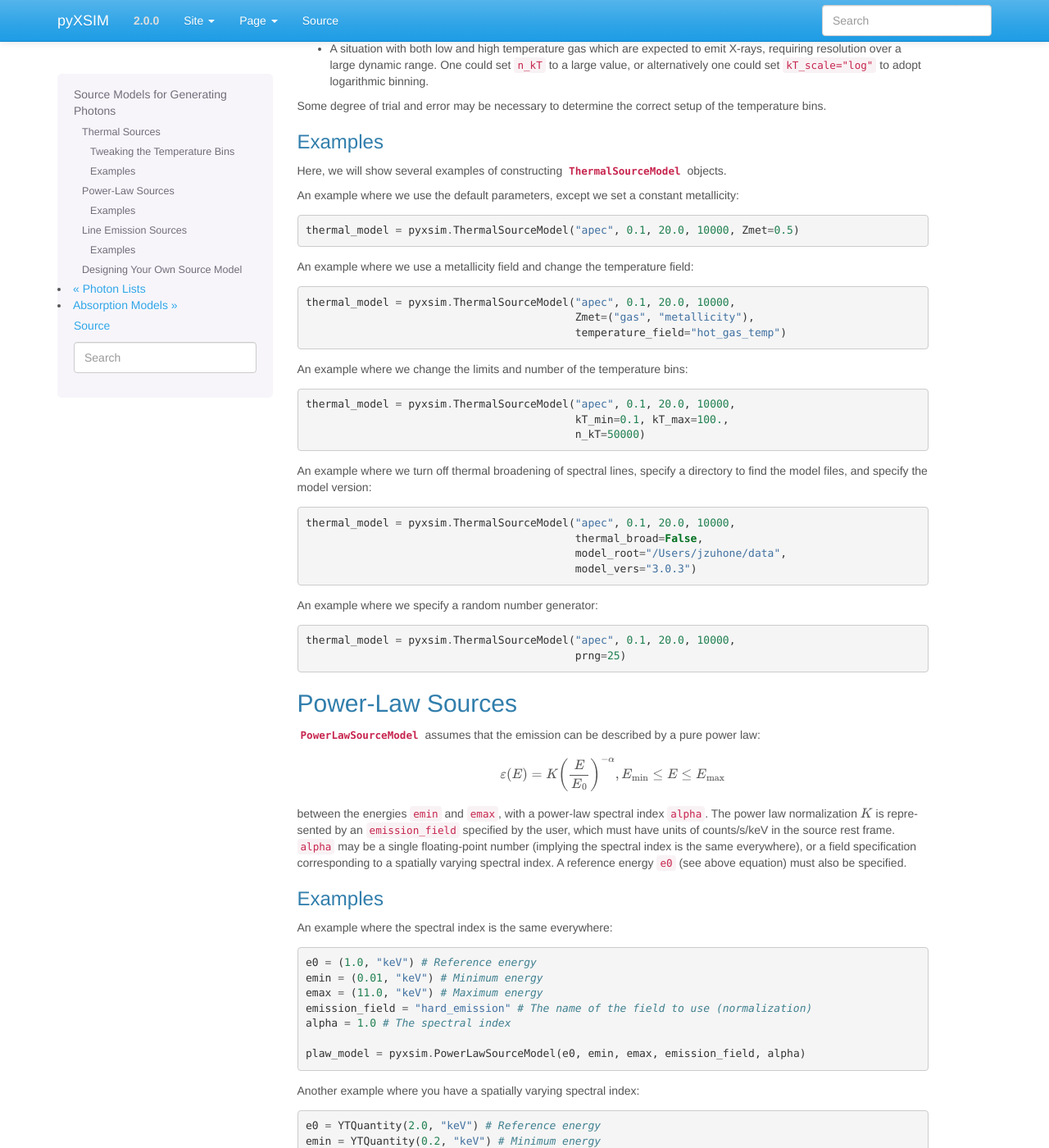
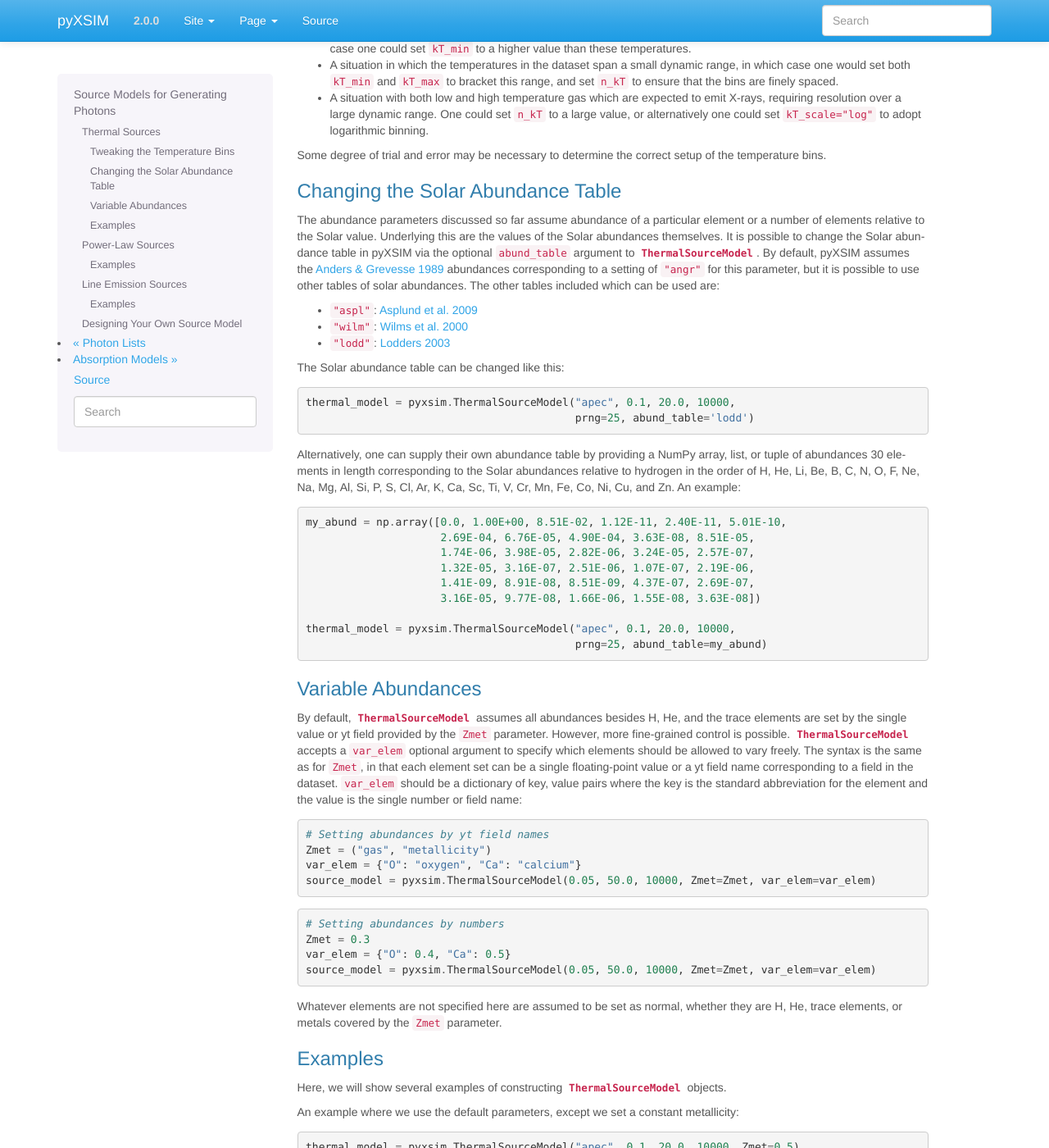
Before and after one commit to jzuhone/pyxsim, a Sphinx documentation site: the page built from doc/source/source_models.rst, in a window 1280 px wide and 1400 px high, scrolled down 1397 px. Shown: the whole window at 82% size. Built offline with Sphinx 7.4.7, drawn with Linux system fonts in a browser that asks for light colours; some of the changed text lies outside the part shown.

Commit message:
Some more docs

```diff
--- a/doc/source/source_models.rst
+++ b/doc/source/source_models.rst
@@ -76,6 +76,10 @@ parameters which can be set:
   location known to pyXSIM is used.
 * ``model_vers``: The version identifier string for the model files, e.g. "2.0.2". The default
   depends on the model used.
+* ``nolines``: If set to ``True``, the photons for this source will be generated assuming no emission
+  lines. Default: ``False``
+* ``abund_table``: The solar abundance table assumed for the different elements. See the discussion
+  in :ref:`solar-abund-tables` below for more details. Default: ``"angr"``
 * ``prng``: A pseudo-random number generator. Typically will only be specified
   if you have a reason to generate the same set of random numbers, such as for a
   test or a comparison. Default is the :mod:`numpy.random` module, but a
@@ -100,6 +104,81 @@ be necessary to do this are:
   ``kT_scale="log"`` to adopt logarithmic binning.
 
 Some degree of trial and error may be necessary to determine the correct setup of the temperature bins.
+
+.. _solar-abund-tables:
+
+Changing the Solar Abundance Table
+++++++++++++++++++++++++++++++++++
+
+The abundance parameters discussed so far assume abundance of a particular
+element or a number of elements relative to the Solar value. Underlying this
+are the values of the Solar abundances themselves. It is possible to change the
+Solar abundance table in pyXSIM via the optional ``abund_table`` argument to
+:class:`~pyxsim.source_models.ThermalSourceModel`. By default, pyXSIM assumes the
+`Anders & Grevesse 1989 <http://adsabs.harvard.edu/abs/1989GeCoA..53..197A>`_
+abundances corresponding to a setting of ``"angr"`` for this parameter, but it
+is possible to use other tables of solar abundances. The other tables included
+which can be used are:
+
+* ``"aspl"``: `Asplund et al. 2009 <http://adsabs.harvard.edu/abs/2009ARA%26A..47..481A>`_
+* ``"wilm"``: `Wilms et al. 2000 <http://adsabs.harvard.edu/abs/2000ApJ...542..914W>`_
+* ``"lodd"``: `Lodders 2003 <http://adsabs.harvard.edu/abs/2003ApJ...591.1220L>`_
+
+The Solar abundance table can be changed like this:
+
+.. code-block:: python
+
+    thermal_model = pyxsim.ThermalSourceModel("apec", 0.1, 20.0, 10000,
+                                              prng=25, abund_table='lodd')
+
+Alternatively, one can supply their own abundance table by providing a NumPy array, list,
+or tuple of abundances 30 elements in length corresponding to the Solar abundances
+relative to hydrogen in the order of H, He, Li, Be, B, C, N, O, F, Ne, Na, Mg, Al, Si, P,
+S, Cl, Ar, K, Ca, Sc, Ti, V, Cr, Mn, Fe, Co, Ni, Cu, and Zn. An example:
+
+.. code-block:: python
+
+    my_abund = np.array([0.0, 1.00E+00, 8.51E-02, 1.12E-11, 2.40E-11, 5.01E-10,
+                         2.69E-04, 6.76E-05, 4.90E-04, 3.63E-08, 8.51E-05,
+                         1.74E-06, 3.98E-05, 2.82E-06, 3.24E-05, 2.57E-07,
+                         1.32E-05, 3.16E-07, 2.51E-06, 1.07E-07, 2.19E-06,
+                         1.41E-09, 8.91E-08, 8.51E-09, 4.37E-07, 2.69E-07,
+                         3.16E-05, 9.77E-08, 1.66E-06, 1.55E-08, 3.63E-08])
+
+    thermal_model = pyxsim.ThermalSourceModel("apec", 0.1, 20.0, 10000,
+                                              prng=25, abund_table=my_abund)
+
+.. _var-abund:
+
+Variable Abundances
++++++++++++++++++++
+
+By default, :class:`~pyxsim.source_models.ThermalSourceModel` assumes all abundances
+besides H, He, and the trace elements are set by the single value or yt field provided
+by the ``Zmet`` parameter. However, more fine-grained control is possible.
+:class:`~pyxsim.source_models.ThermalSourceModel` accepts a ``var_elem`` optional argument
+to specify which elements should be allowed to vary freely. The syntax is the same as
+for ``Zmet``, in that each element set can be a single floating-point value or a
+yt field name corresponding to a field in the dataset. ``var_elem`` should be a dictionary
+of key, value pairs where the key is the standard abbreviation for the element and the
+value is the single number or field name:
+
+.. code-block:: python
+
+    # Setting abundances by yt field names
+    Zmet = ("gas", "metallicity")
+    var_elem = {"O": "oxygen", "Ca": "calcium"}
+    source_model = pyxsim.ThermalSourceModel(0.05, 50.0, 10000, Zmet=Zmet, var_elem=var_elem)
+
+.. code-block:: python
+
+    # Setting abundances by numbers
+    Zmet = 0.3
+    var_elem = {"O": 0.4, "Ca": 0.5}
+    source_model = pyxsim.ThermalSourceModel(0.05, 50.0, 10000, Zmet=Zmet, var_elem=var_elem)
+
+Whatever elements are not specified here are assumed to be set as normal, whether
+they are H, He, trace elements, or metals covered by the ``Zmet`` parameter.
 
 Examples
 ++++++++
@@ -145,6 +224,13 @@ An example where we specify a random number generator:
 
     thermal_model = pyxsim.ThermalSourceModel("apec", 0.1, 20.0, 10000,
                                               prng=25)
+
+Turning off line emission:
+
+.. code-block:: python
+
+    thermal_model = pyxsim.ThermalSourceModel("apec", 0.1, 20.0, 10000,
+                                              prng=25, nolines=True)
 
 .. _power-law-sources:
 
```
Also changed, not shown: doc/source/changelog.rst (+8 -0 lines).
